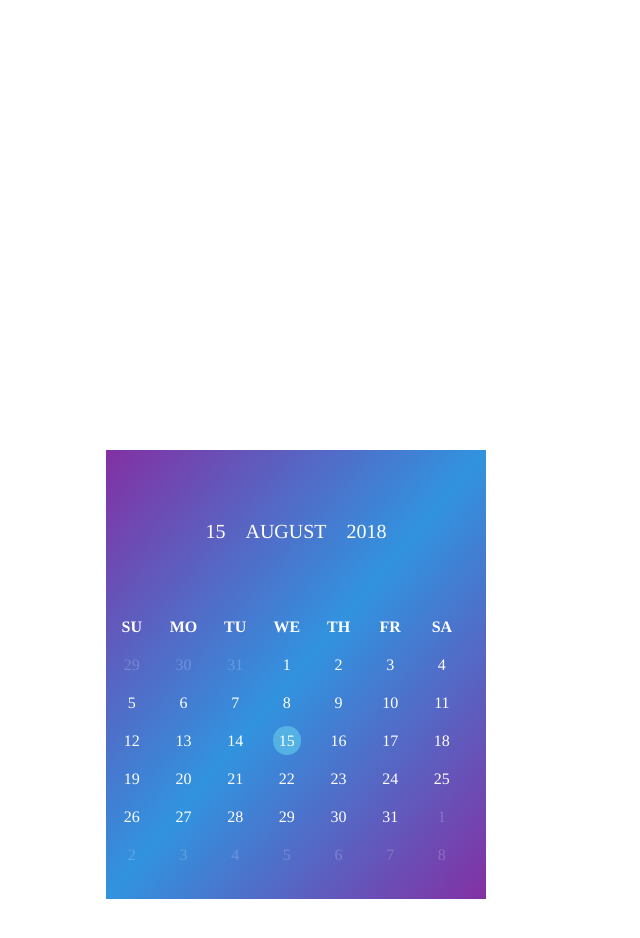
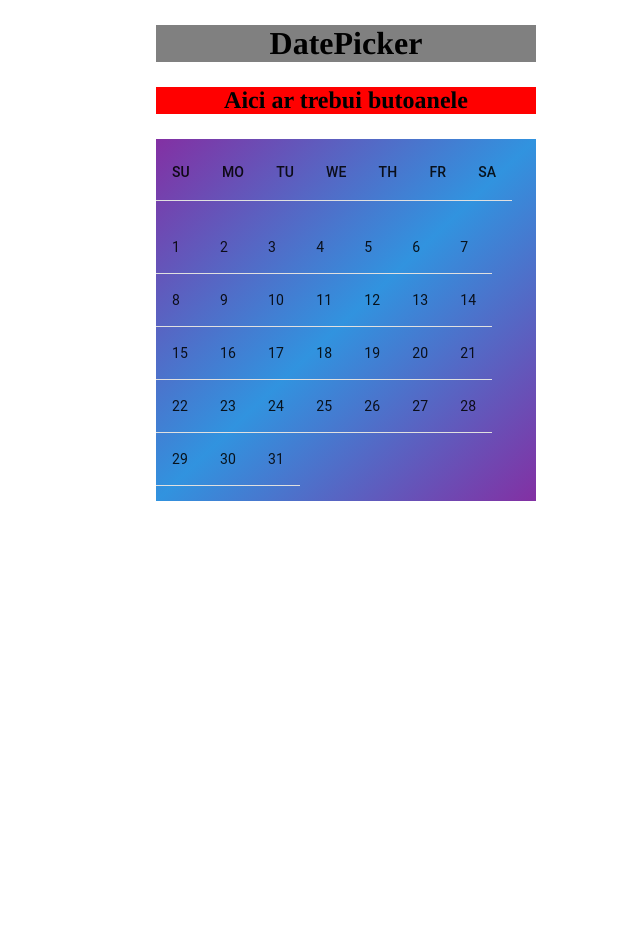
Before and after one commit to laurandrei994/ReactApplication, a React (Create React App) app in the folder proiectfsd/: page /datePicker in a window 1280 px wide. Shown: the top 938 px of the page, without its empty margins (344-984 px from the left). Built offline with nearby package versions, Linux system fonts and the light colour scheme.

Commit message:
Added some changes to datePicker.tsx and datePicker.scss

```diff
--- a/proiectfsd/src/components/datePicker.tsx
+++ b/proiectfsd/src/components/datePicker.tsx
@@ -1,77 +1,68 @@
 import '../scss/datePicker.scss'
-import React from 'react'
+import React, { Component } from 'react'
+import { TableHead, TableRow, TableCell, TableBody, TableContainer, Table } from '@material-ui/core';
 
-function DatePicker() {
-    return (
-        <div className='Calendar'>
-            <div className="month">
-                <ul>
-                    <li>15&emsp;August&emsp;2018</li>
-                </ul>
+const CALENDAR = [1, 2, 3, 4, 5, 6, 7, 8, 9, 10, 11, 12, 13, 14, 15, 16, 17, 18, 19, 20, 21, 22, 23, 24, 25, 26, 27, 28, 29, 30, 31]
+
+class DatePicker extends Component {
+    constructor(props: any) {
+        super(props);
+        this.state={
+            image: null
+        };
+    }
+
+    getHead = () => {
+        return (
+            <TableHead>
+                <TableRow>
+                    <TableCell>SU</TableCell>
+                    <TableCell>MO</TableCell>
+                    <TableCell>TU</TableCell>
+                    <TableCell>WE</TableCell>
+                    <TableCell>TH</TableCell>
+                    <TableCell>FR</TableCell>
+                    <TableCell>SA</TableCell>
+                </TableRow>
+            </TableHead>
+        );
+    }
+
+    getBody = () => {
+        const calendar = [];
+        const processedCalendar = CALENDAR.map(day => {
+            return <TableCell>{day}</TableCell>
+        });
+
+        for (let index = 0; index < processedCalendar.length / 7; index++){
+            calendar.push(<TableRow>{processedCalendar.slice(index*7, index*7 + 7)}</TableRow>)
+        }
+
+        return (
+            <TableBody>
+                {
+                    calendar
+                }
+            </TableBody>
+        );
+    }
+    render() {
+        const defaultStyle = {marginLeft: 500, marginTop: 25, width:"380px"};
+        return (
+            <div>
+                <h1 className="h1" style= {defaultStyle}> DatePicker </h1>
+                <h2 className="h2" style= {defaultStyle}> Aici ar trebui butoanele </h2>
+                <div className="Calendar" style={ defaultStyle}>
+                    <div className="weekdays">
+                        {this.getHead()}
+                    </div>
+                    <div className="days">
+                        {this.getBody()}
+                    </div>
+                </div>
             </div>
-
-            <ul className="weekdays">
-                <li>SU</li>
-                <li>MO</li>
-                <li>TU</li>
-                <li>WE</li>
-                <li>TH</li>
-                <li>FR</li>
-                <li>SA</li>
-            </ul>
-
-            <ul className="days">
-                <span id="other">
-                    <li>29</li>
-                    <li>30</li>
-                    <li>31</li>
-                </span>
-                <span id="current_month">
-                    <li>1</li>
-                    <li>2</li>
-                    <li>3</li>
-                    <li>4</li>
-                    <li>5</li>
-                    <li>6</li>
-                    <li>7</li>
-                    <li>8</li>
-                    <li>9</li>
-                    <li>10</li>
-                    <li>11</li>
-                    <li>12</li>
-                    <li>13</li>
-                    <li>14</li>
-                    <li><span className="active">15</span></li>
-                    <li>16</li>
-                    <li>17</li>
-                    <li>18</li>
-                    <li>19</li>
-                    <li>20</li>
-                    <li>21</li>
-                    <li>22</li>
-                    <li>23</li>
-                    <li>24</li>
-                    <li>25</li>
-                    <li>26</li>
-                    <li>27</li>
-                    <li>28</li>
-                    <li>29</li>
-                    <li>30</li>
-                    <li>31</li>
-                </span>
-                <span id="other">
-                    <li>1</li>
-                    <li>2</li>
-                    <li>3</li>
-                    <li>4</li>
-                    <li>5</li>
-                    <li>6</li>
-                    <li>7</li>
-                    <li>8</li>
-                </span>
-            </ul>
-        </div>
-    );
+        );
+    }
 }
 
 export default DatePicker;
--- a/proiectfsd/src/scss/datePicker.scss
+++ b/proiectfsd/src/scss/datePicker.scss
@@ -10,6 +10,20 @@ body {font-family: Times, serif;}
 #current_month {
     color: white;
   }
+
+.h1 {
+  width: 380px;
+  margin: 5 auto;
+  background: gray;
+  text-align: center;
+}
+
+.h2 {
+  width: 380px;
+  margin: 5 auto;
+  background: red;
+  text-align: center;
+}
 
 .month{
     padding: 70px 25px;
```
